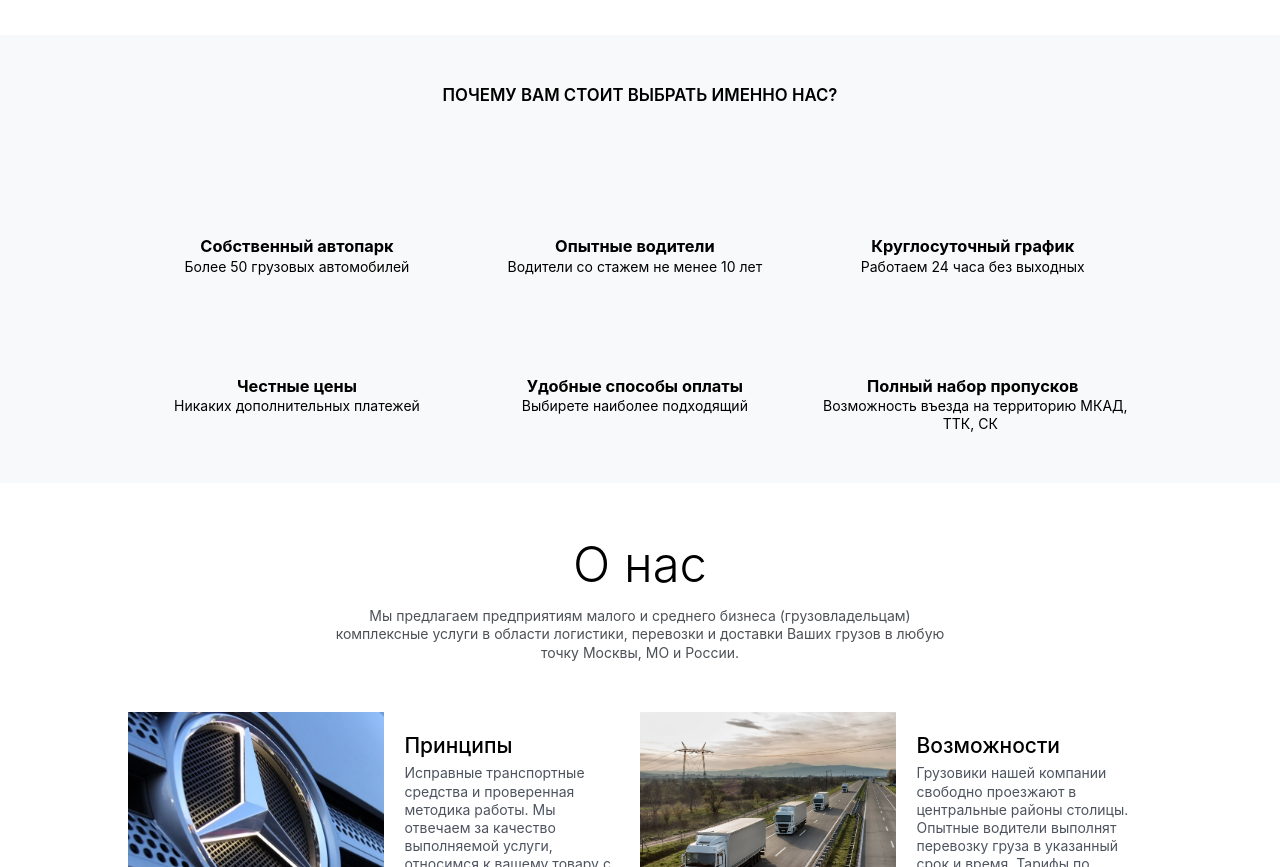
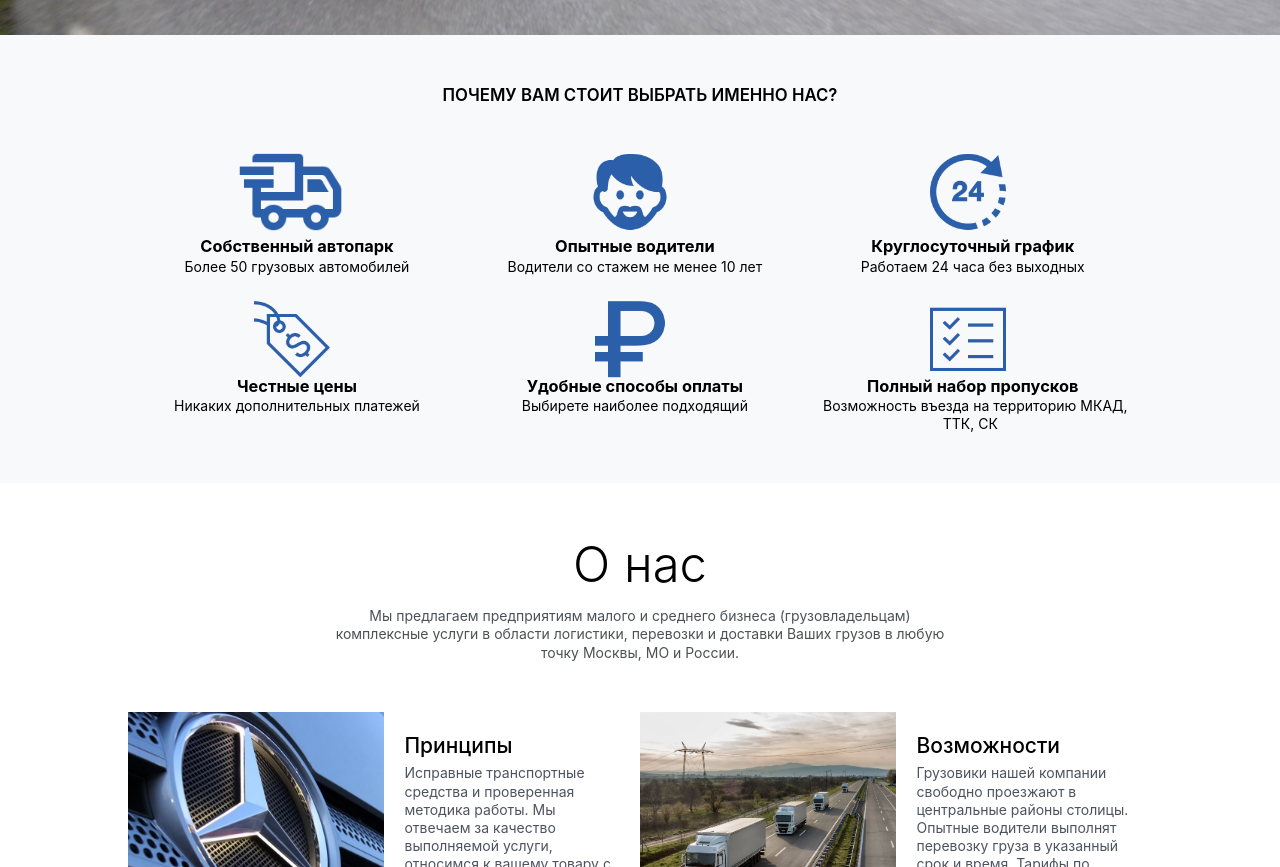
Before and after one commit to PoSteXBarT/PoSteXBarT.github.io, a plain HTML site: page main.html in a window 1280 px wide. Shown: the part 841-1708 px from the top of the page. Drawn offline with Linux system fonts and the light colour scheme; files whose address does not match are found by name.

Commit message:
Update main.css

```diff
--- a/css/main.css
+++ b/css/main.css
@@ -202,7 +202,7 @@ a {
       padding: 40px 7%; } }
   .promo-wrapper {
     padding: 100px 1% 360px 57%;
-    background-image: url("img/sinii.jpg");
+    background-image: url("../img/sinii.jpg");
     background-size: cover;
     background-position: 0 center; }
     @media (min-width: 1100px) and (max-width: 1200px) {
@@ -323,7 +323,7 @@ a {
     margin-left: -32%;
     height: 60%;
     width: 60%;
-    background-image: url("img/autopark.png");
+    background-image: url("../img/autopark.png");
     background-size: cover;
     background-position: center center; }
   .success--drivers::before {
@@ -335,7 +335,7 @@ a {
     margin-left: -24%;
     height: 60%;
     width: 45%;
-    background-image: url("img/drivers.png");
+    background-image: url("../img/drivers.png");
     background-size: cover;
     background-position: center center; }
   .success--regularly::before {
@@ -347,7 +347,7 @@ a {
     margin-left: -24%;
     height: 60%;
     width: 45%;
-    background-image: url("img/regularly.png");
+    background-image: url("../img/regularly.png");
     background-size: cover;
     background-position: center center; }
   .success--prices::before {
@@ -359,7 +359,7 @@ a {
     margin-left: -24%;
     height: 60%;
     width: 45%;
-    background-image: url("img/prices.png");
+    background-image: url("../img/prices.png");
     background-size: cover;
     background-position: center center; }
   .success--cheapness::before {
@@ -371,7 +371,7 @@ a {
     margin-left: -24%;
     height: 60%;
     width: 45%;
-    background-image: url("img/cheapness.png");
+    background-image: url("../img/cheapness.png");
     background-size: cover;
     background-position: center center; }
   .success--license::before {
@@ -383,7 +383,7 @@ a {
     margin-left: -24%;
     height: 60%;
     width: 45%;
-    background-image: url("img/license.png");
+    background-image: url("../img/license.png");
     background-size: cover;
     background-position: center center; }
 
```
